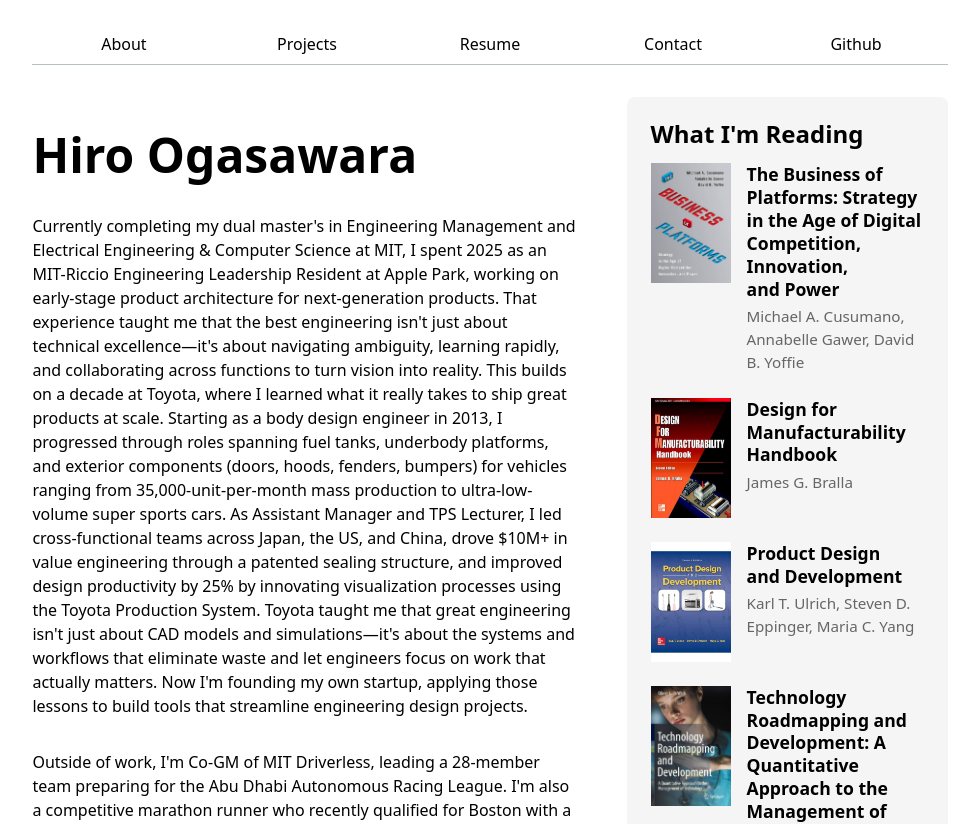
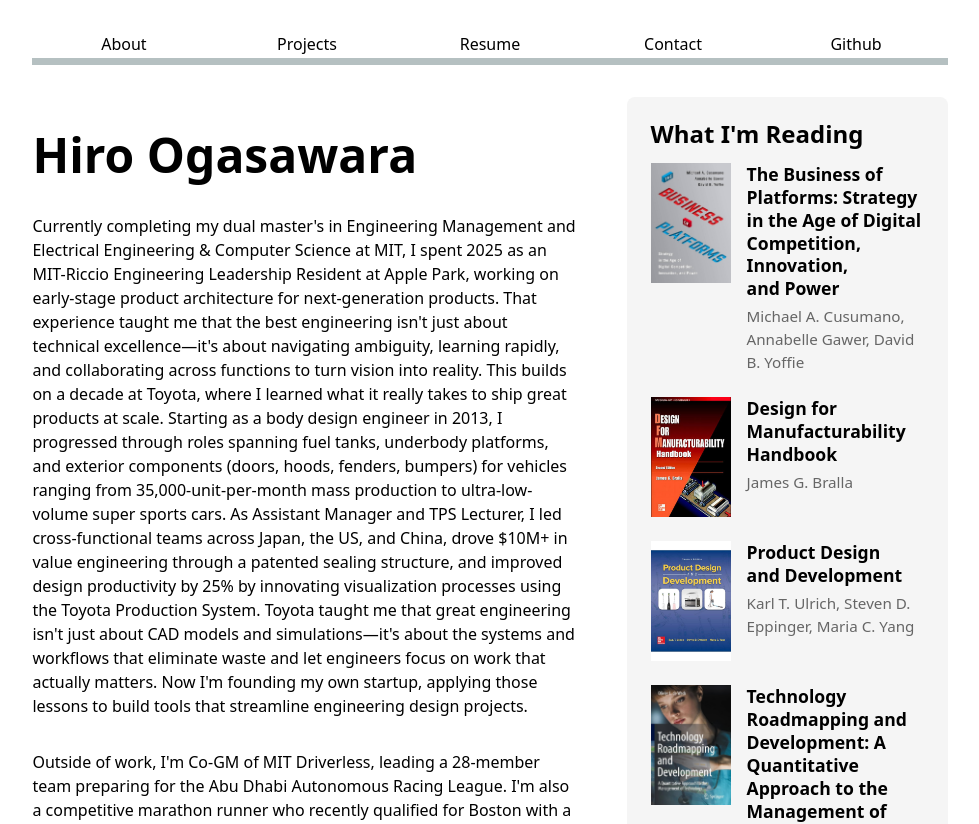
Before and after one commit to hiromitsdm/psychic-octo-invention, a SvelteKit app: page / in a window 1280 px wide. Shown: the top 824 px of the page, without its empty margins (150-1129 px from the left). Built offline with nearby package versions, Linux system fonts and the light colour scheme.

Commit message:
Update +layout.svelte

```diff
--- a/src/routes/+layout.svelte
+++ b/src/routes/+layout.svelte
@@ -14,6 +14,7 @@ let pages = [
 <nav>
   {#each pages as p}
     <a href={base + p.url}
+      class:current={true}
       target={p.url.startsWith("http") ? "_blank" : null}
     >{p.title}</a>
   {/each}
```
